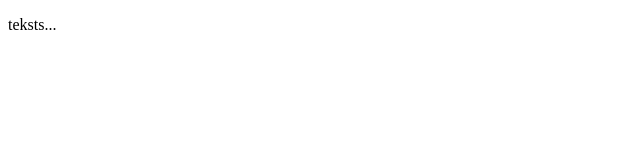
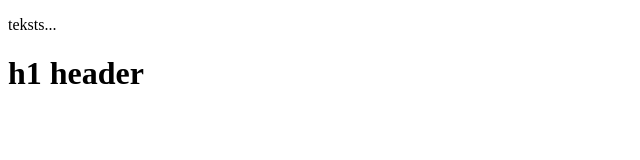
Before and after one commit to gifcha/test, a plain HTML site: page pirma_lapa.html in a window 1280 px wide. Shown: the whole page, without its empty margins (0-640 px from the left). Drawn offline with Linux system fonts and the light colour scheme.

Commit message:
pievienots h1 tags

```diff
--- a/pirma_lapa.html
+++ b/pirma_lapa.html
@@ -10,5 +10,6 @@
     <p>
         teksts...
     </p>
+    <h1>h1 header</h1>
 </body>
 </html>
```
